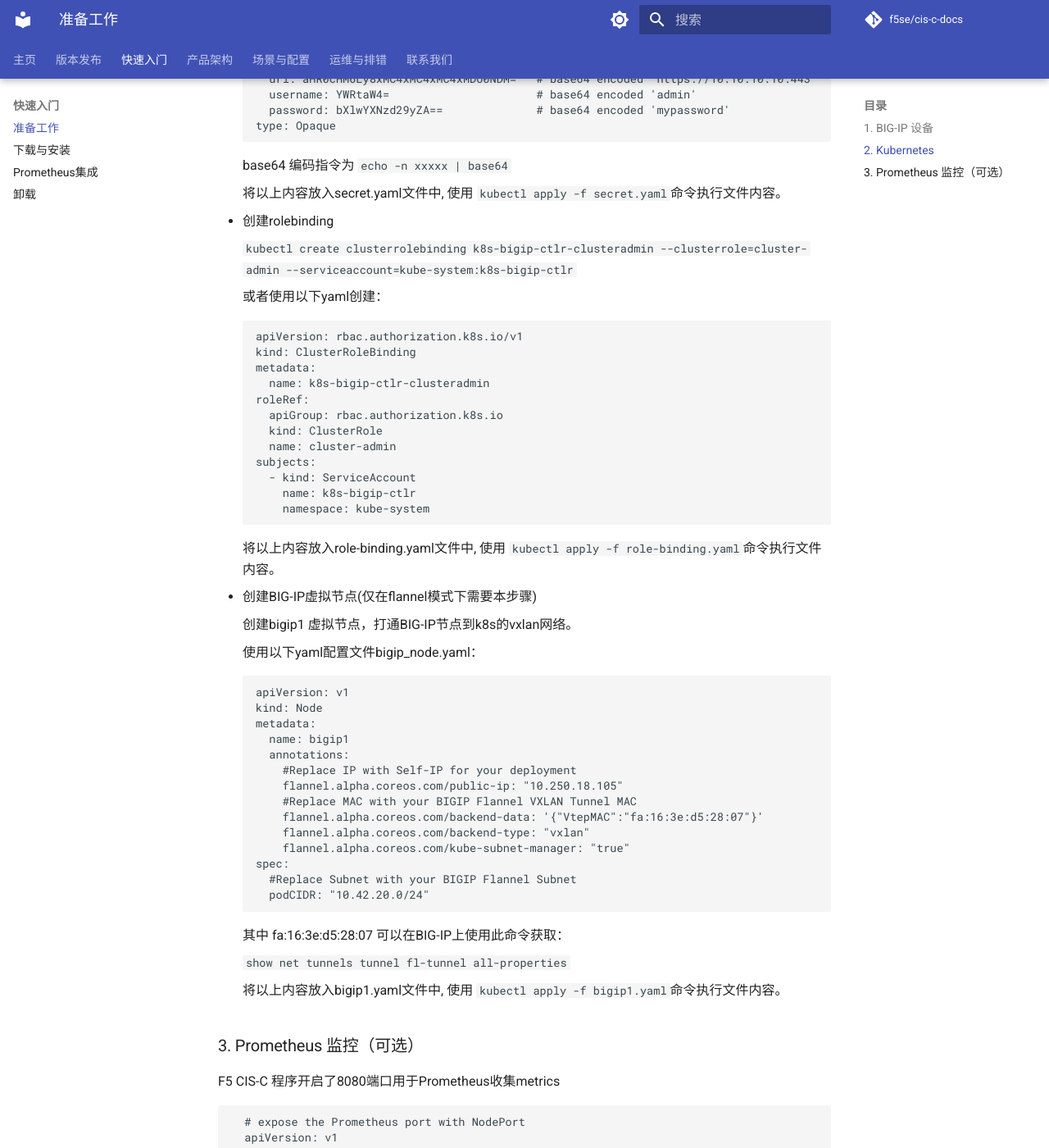
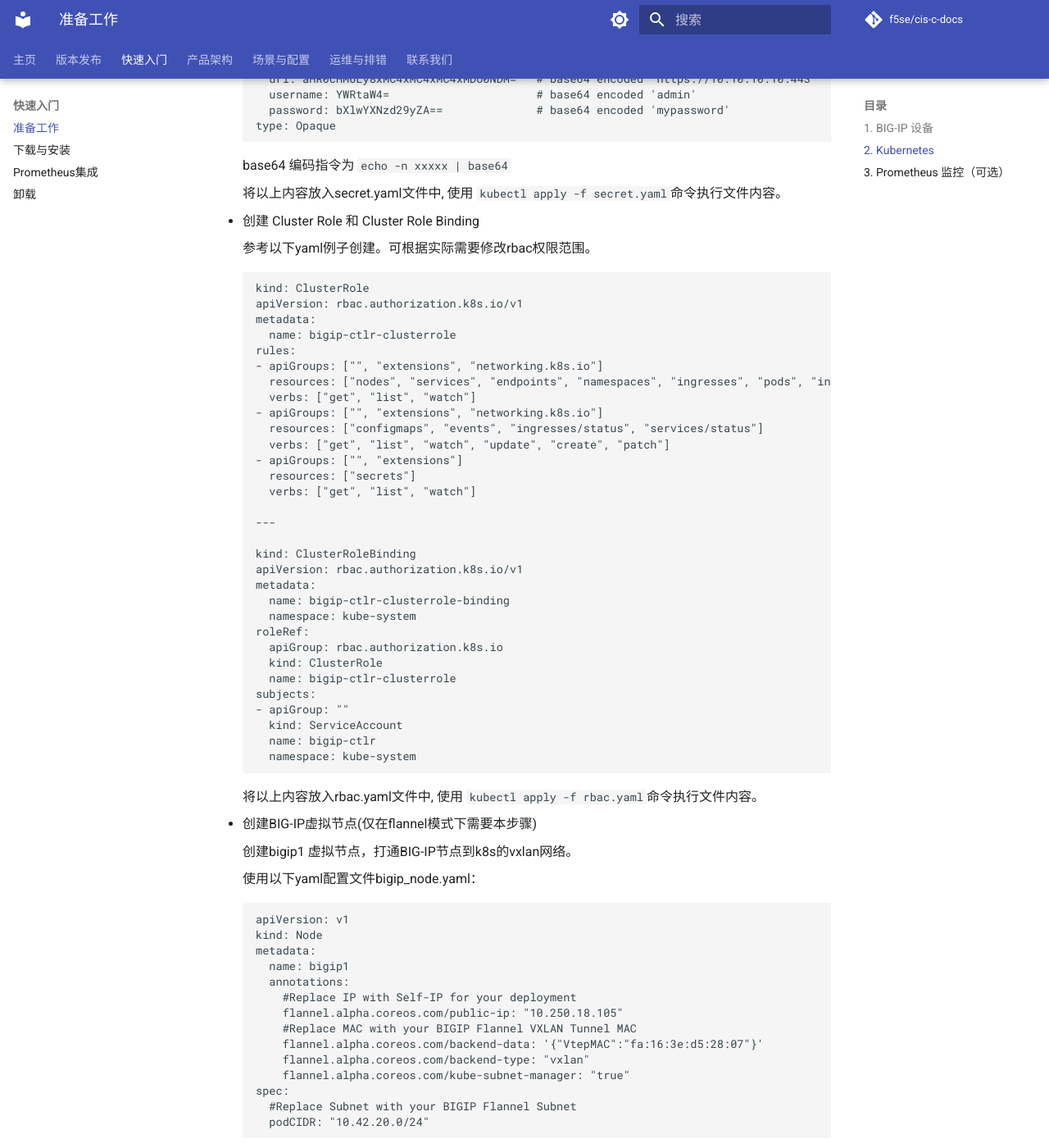
Before and after one commit to f5se/cis-c-docs, an MkDocs documentation site: the page built from docs/quick-start/index.md, in a window 1280 px wide and 1400 px high, scrolled down 2083 px. Shown: the whole window at 82% size. Built offline with MkDocs 1.6.1 and Material for MkDocs 9.7.7, drawn with Linux system fonts in a browser that asks for light colours; comment, search, counter and statistics services are not loaded.

Commit message:
modify rbac

````diff
--- a/docs/quick-start/index.md
+++ b/docs/quick-start/index.md
@@ -112,28 +112,45 @@
 
     将以上内容放入secret.yaml文件中, 使用 `kubectl apply -f secret.yaml`命令执行文件内容。
 
-  - 创建rolebinding
+  - 创建 Cluster Role 和 Cluster Role Binding
 
-    `kubectl create clusterrolebinding k8s-bigip-ctlr-clusteradmin --clusterrole=cluster-admin --serviceaccount=kube-system:k8s-bigip-ctlr`
-
-    或者使用以下yaml创建：
+    参考以下yaml例子创建。可根据实际需要修改rbac权限范围。
 
     ```
+    kind: ClusterRole
     apiVersion: rbac.authorization.k8s.io/v1
+    metadata:
+      name: bigip-ctlr-clusterrole
+    rules:
+    - apiGroups: ["", "extensions", "networking.k8s.io"]
+      resources: ["nodes", "services", "endpoints", "namespaces", "ingresses", "pods", "ingressclasses"]
+      verbs: ["get", "list", "watch"]
+    - apiGroups: ["", "extensions", "networking.k8s.io"]
+      resources: ["configmaps", "events", "ingresses/status", "services/status"]
+      verbs: ["get", "list", "watch", "update", "create", "patch"]
+    - apiGroups: ["", "extensions"]
+      resources: ["secrets"]
+      verbs: ["get", "list", "watch"]
+
+    ---
+
     kind: ClusterRoleBinding
+    apiVersion: rbac.authorization.k8s.io/v1
     metadata:
-      name: k8s-bigip-ctlr-clusteradmin
+      name: bigip-ctlr-clusterrole-binding
+      namespace: kube-system
     roleRef:
       apiGroup: rbac.authorization.k8s.io
       kind: ClusterRole
-      name: cluster-admin
+      name: bigip-ctlr-clusterrole
     subjects:
-      - kind: ServiceAccount
-        name: k8s-bigip-ctlr
-        namespace: kube-system
+    - apiGroup: ""
+      kind: ServiceAccount
+      name: bigip-ctlr
+      namespace: kube-system
     ```
 
-    将以上内容放入role-binding.yaml文件中, 使用 `kubectl apply -f role-binding.yaml`命令执行文件内容。
+    将以上内容放入rbac.yaml文件中, 使用 `kubectl apply -f rbac.yaml`命令执行文件内容。
 
   - 创建BIG-IP虚拟节点(仅在flannel模式下需要本步骤)
 
````
